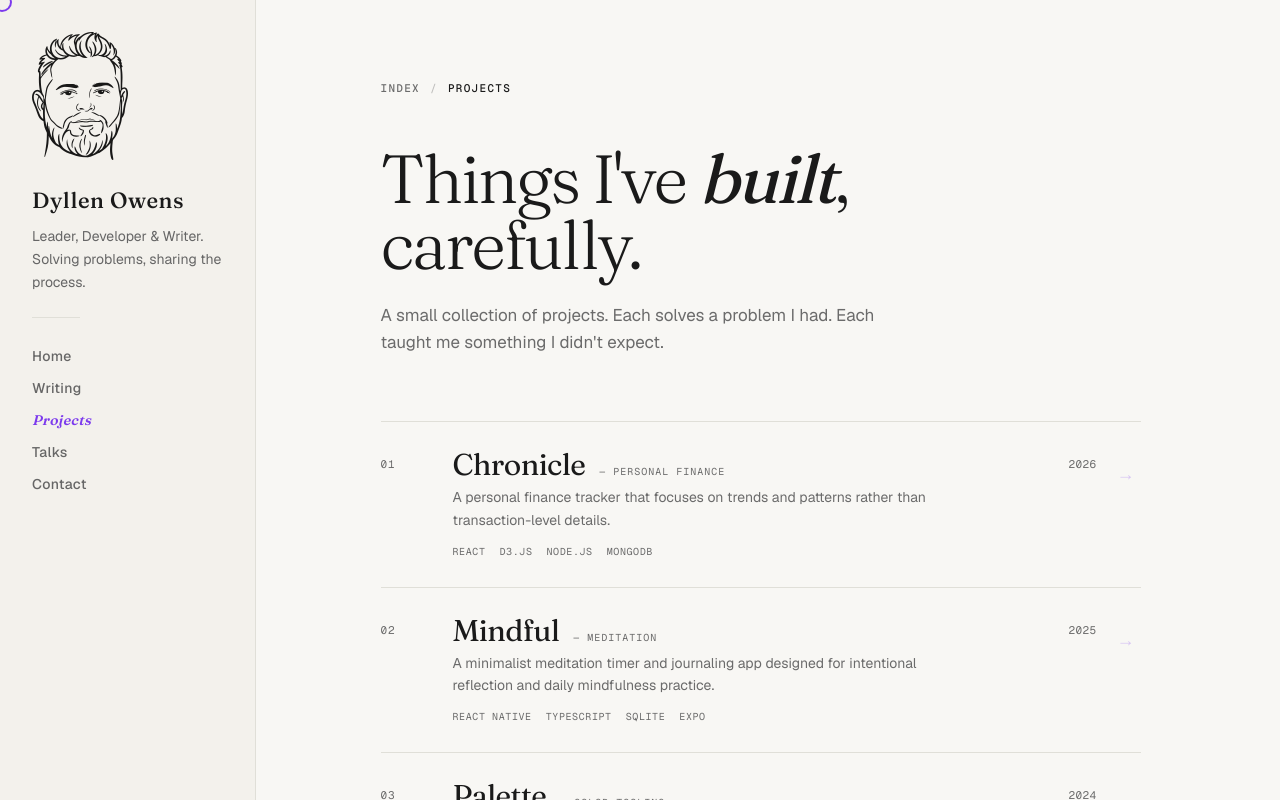
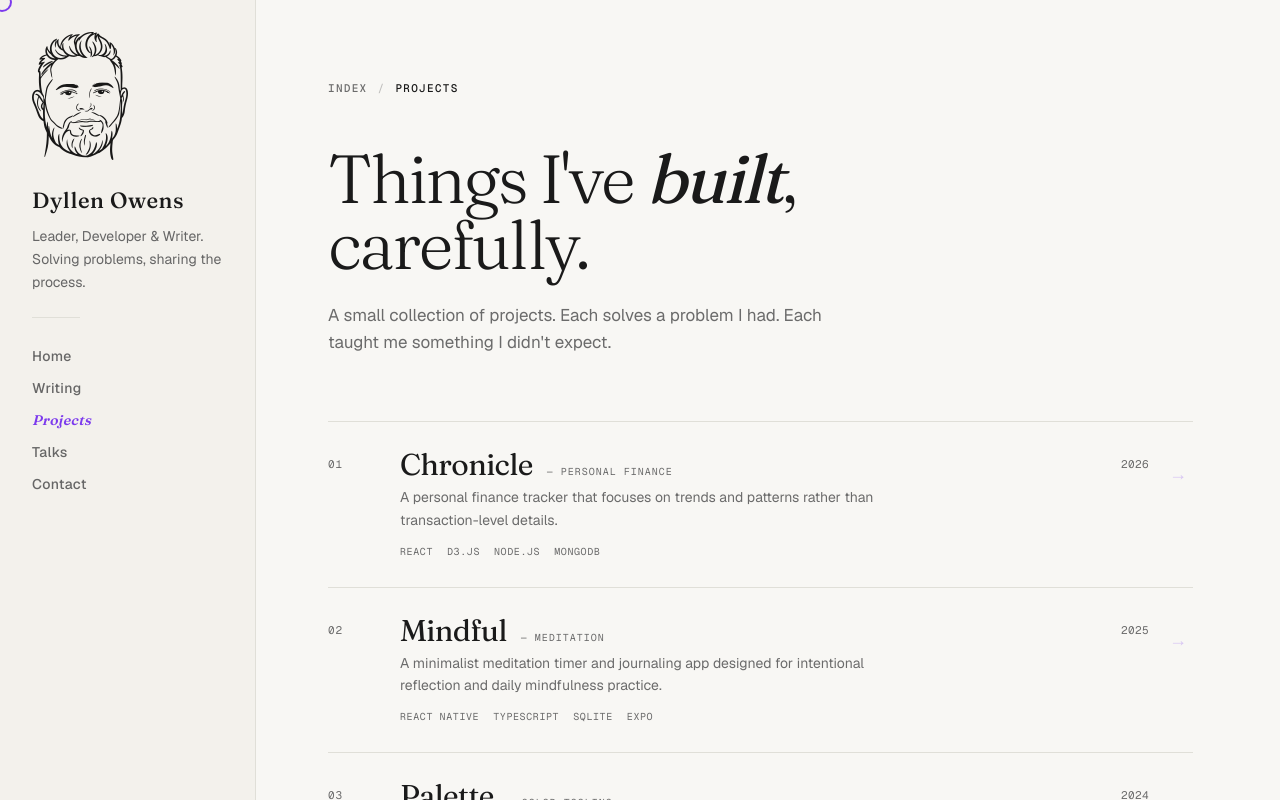
Before and after one commit to djowinz/owinz.io, a Next.js app: page /projects in a window 1280 px wide. Shown: the top 800 px of the page. Built offline with nearby package versions, Linux system fonts and the light colour scheme.

Commit message:
fix: unify content body width across top-level pages at 880px

```diff
--- a/app/contact/page.tsx
+++ b/app/contact/page.tsx
@@ -29,7 +29,7 @@ const NO_REPLIES = [
 
 export default function Contact() {
   return (
-    <div className="max-w-[820px] mx-auto">
+    <div className="max-w-[880px] mx-auto">
       {/* Masthead */}
       <div className="flex justify-between items-baseline font-mono font-medium uppercase text-muted text-[10px] tracking-[1.4px] mb-7">
         <span>Correspondence</span>
--- a/app/projects/page.tsx
+++ b/app/projects/page.tsx
@@ -12,7 +12,7 @@ export default async function Projects() {
   const { past: pastTalks } = await getTalks();
 
   return (
-    <div className="max-w-[760px] mx-auto">
+    <div className="max-w-[880px] mx-auto">
       {/* Breadcrumb */}
       <div className="flex items-center gap-2.5 font-mono font-medium uppercase text-muted text-[11px] tracking-[1.3px] mb-12">
         <span>Index</span>
```
